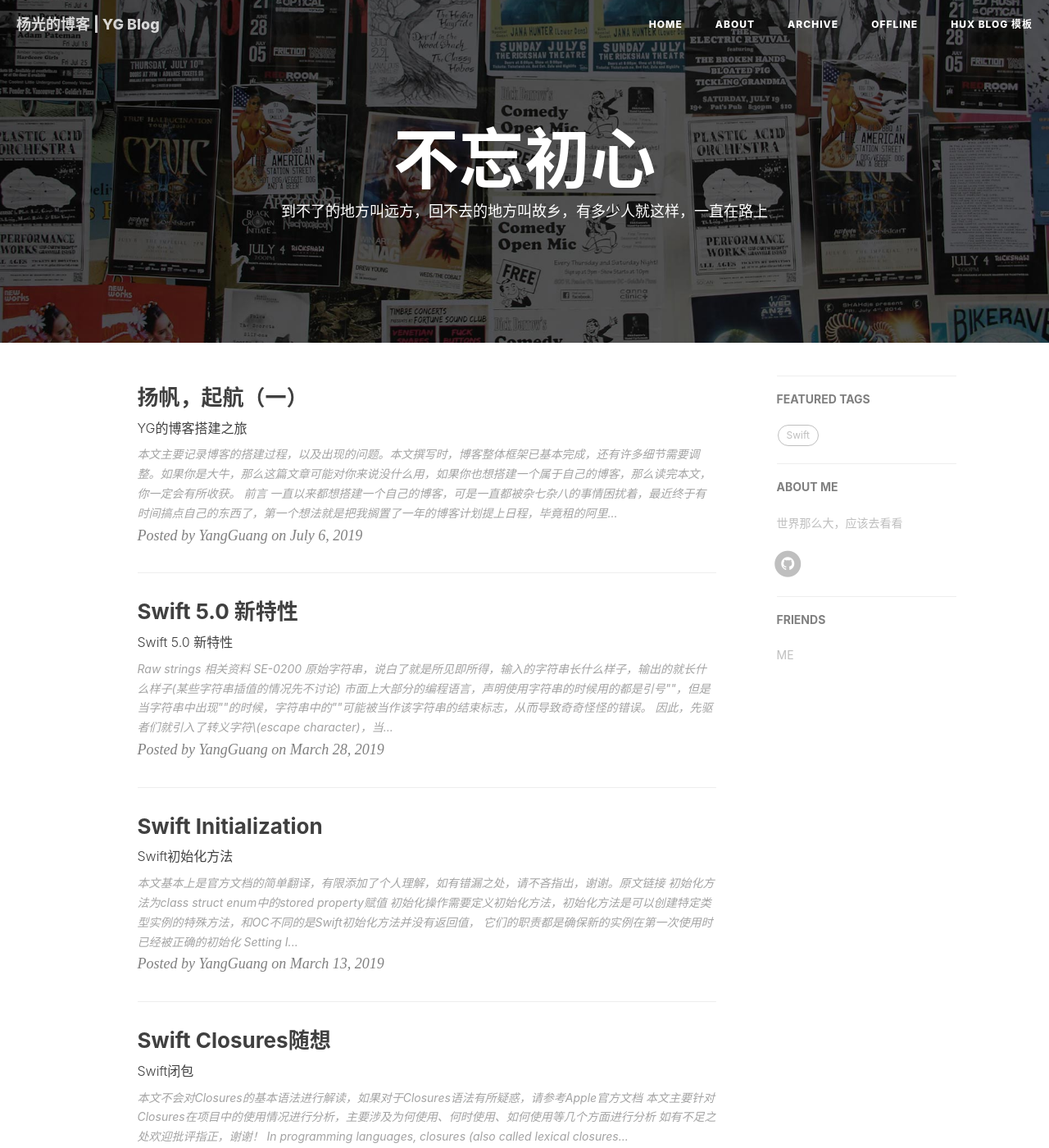
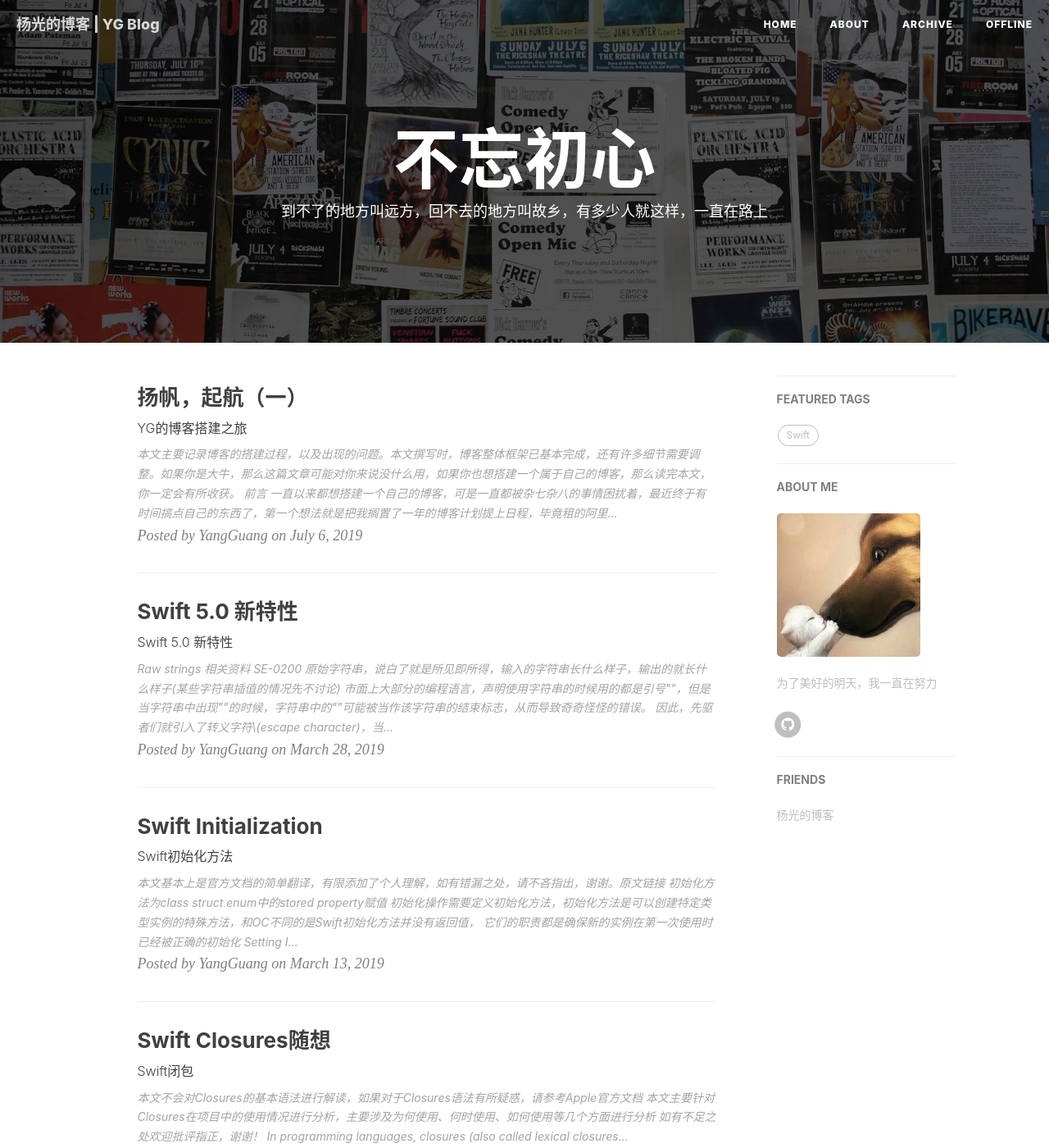
Before and after one commit to Winterdirge/MyBlog, a Jekyll site: the page built from index.html, in a window 1280 px wide and 1400 px high. Shown: the whole window at 82% size. Built offline with Jekyll 4.4.1, drawn with Linux system fonts in a browser that asks for light colours; nearby versions of some CDN libraries; the list of posts is cut into pages by our own code; comment, search, counter and statistics services are not loaded.

Commit message:
update _config.yml.

```diff
--- a/_config.yml
+++ b/_config.yml
@@ -4,14 +4,17 @@
 SEOTitle: 杨光的博客 | YG Blog
 header-img: assets/images/base/home-bg.jpg
 description: 到不了的地方叫远方，回不去的地方叫故乡，有多少人就这样，一直在路上
-keyword:
+keyword: "杨光, Yangguang, YGBlog"
 url: https://wangyupei.com
 baseurl:
 
+# publish posts or collection documents with a future date
+future: true
+
 # SNS settings
 RSS: false
+github_username: winterdirge
 # weibo_username: yangguangg
-github_username: winterdirge
 # twitter_username: Cofilk
 # facebook_username: guang.yang.1253236
 # zhihu_username: yang-guang-80-52-68
@@ -20,7 +23,7 @@
 highlighter: rouge
 permalink: pretty
 paginate: 10
-exclude: ["less","node_modules","Gruntfile.js","package.json","README.md"]
+exclude: ["less","node_modules","Gruntfile.js","package.json","README.md", "README.zh.md"]
 anchorjs: true
 
 # plugin
@@ -31,10 +34,9 @@
 kramdown:
   input: GFM
 
-# duoshuo settings
-# I do not have one
-duoshuo_username:
-duoshuo_share: false
+
+#  disqus settings
+disqus_username: yangguang
 
 # Google Analytics
 ga_track_id: UA-143292095-1
@@ -42,17 +44,24 @@
 
 # Sidebar settings
 sidebar: true
-sidebar-about-description: 世界那么大，应该去看看
-sidebar-avatar:   # TODO: need img
+sidebar-about-description: 为了美好的明天，我一直在努力
+sidebar-avatar:  /assets/images/base/avatar.jpeg
 
 # Featured Tags
 featured-tags: true
 featured-condition-size: 1
 
+# Progressive web apps
+chrome-tab-theme-color: "#000000"
+service-worker: true
+
+# MathJax rendering for layout:page(e.g. post preview)
+page-mathjax: false
+
 # Friends
 friends: [
   {
-    title: ME,
+    title: 杨光的博客,
     href: "http://wangyupei.com"
   }
 ]
```
